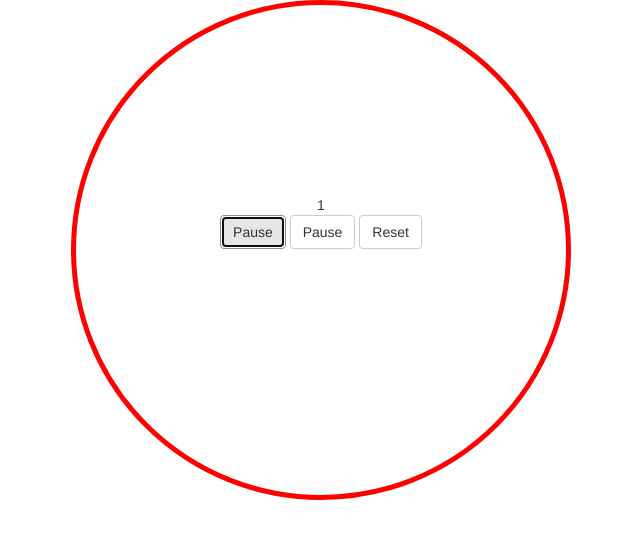
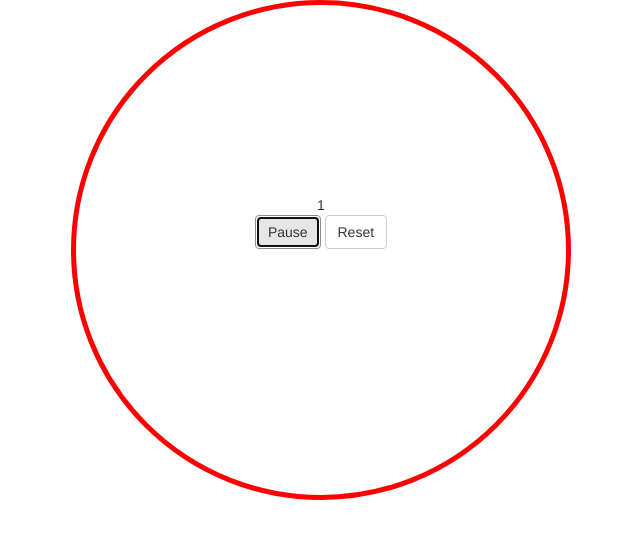
Before and after one commit to Sam-Riley/w4d4-make-a-stopwatch, a plain HTML site: page redo.html in a window 1280 px wide. Both pictures are taken after a click on the button "Start". Shown: the whole page, without its empty margins (374-1014 px from the left). Drawn offline with nearby package versions, Linux system fonts and the light colour scheme.

Commit message:
cleaned up my buttons

```diff
--- a/js/redo.js
+++ b/js/redo.js
@@ -1,38 +1,17 @@
+startGuy = document.getElementById('start')
 var name = 'Joe'
 function runsLater() {
     alert(name)
 }
-//runsLater()
-// Run code 5 seconds in the future
-// var firstTimeout = setTimeout(runsLater, 5000)
-// console.log(firstTimeout)
-//
-// var secondTimeout = setTimeout(function() {
-//     alert('This comes later.')
-// }, 5000)
-// console.log(secondTimeout)
 
-// Stop timeouts from happening
-// clearTimeout(firstTimeout)
-// clearTimeout(secondTimeout)
+counter = 0
 
-// Timer button example
-// var counter = 0
-// function doThis() {
-//     counter++
-//     console.log(counter)
-// }
-//
-// var timer
-// function start() {
-//     timer = setInterval(doThis, 1000)
-// }
-counter = 0
 var display = document.getElementById('display')
+
 function startClock() {     //<----INCREASES THE COUNTER WITHIN MY OTHER FUNCTIONS
    display.innerHTML = counter //<---PUSHES OUT THE COUNTER WITHIN EACH FUNCTION TO MY HTML PAGE
     counter++
-    //console.log(counter)
+    console.log(counter)
 
 }
 
@@ -40,14 +19,15 @@ var timer
 var doThis
 
 var start = document.getElementById('start').addEventListener('click', startFunction)
+
 function startFunction() {    //<---EVENT CONNECTED TO MY START BUTTON
     clearTimeout(doThis)
     clearInterval(timer)
     timer = setInterval(startClock, 1000)  //<---USES MY STARTCLOCK FUNCTION TO START THE CLOCK
     //console.log(timer)
 }
-var pause = document.getElementById('pause').addEventListener('click', pauseFunction)
-document.getElementById('pause').addEventListener('dblclick', resetFunction) //<---DOUBLE CLICK TO RESET COUNTER
+var pause = document.getElementById('start').addEventListener('click', pauseFunction)
+document.getElementById('start').addEventListener('dblclick', resetFunction) //<---DOUBLE CLICK TO RESET COUNTER
 function pauseFunction() {   //<----EVENT CONNECTED TO MY PAUSE BUTTON
     clearInterval(timer)
     doThis = setTimeout(reset, 5000)
@@ -59,14 +39,17 @@ function resetFunction() {  //<---EVENT CONNECTED TO MY RESET BUTTON
     counter = 0    //<--RESETS COUNTER TO ZERO
     display.innerHTML = counter   //<----LOGS MY NEW COUNTER (0) WHERE THE STARTFUNCTION BEGAN
     //console.log(timer)
+   startGuy.innerHTML = 'Start'
 }
 document.getElementById('start').addEventListener('click', function(){
    //clearInterval(pauseFunction)
-   if (this.innerHTML === 'Pause') {
-      this.innerHTML = 'Continue'
+   if (this.innerHTML === 'Start' || this.innerHTML === 'Continue') {
+      this.innerHTML = 'Pause'
+      startFunction()
    }
    else {
-      this.innerHTML = 'Pause'
+      pauseFunction()
+      this.innerHTML = 'Continue'
 
    }
 })
--- a/redo.html
+++ b/redo.html
@@ -20,7 +20,7 @@
 
           <div id="display">00</div>
           <button id="start" class="btn btn-default">Start</button>
-          <button id="pause" class="btn btn-default">Pause</button>
+          <!-- <button id="pause" class="btn btn-default">Pause</button> -->
           <button id="reset" class="btn btn-default">Reset</button>
     </div>
       </div>
```
Also changed, not shown: 3 other files.
